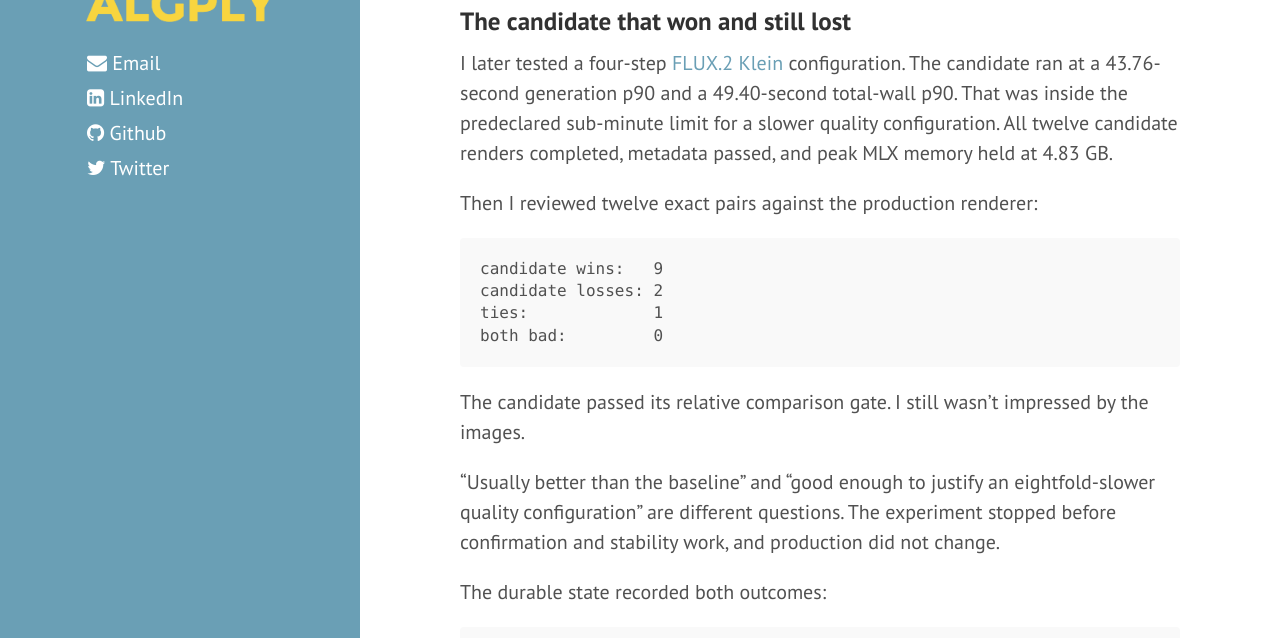
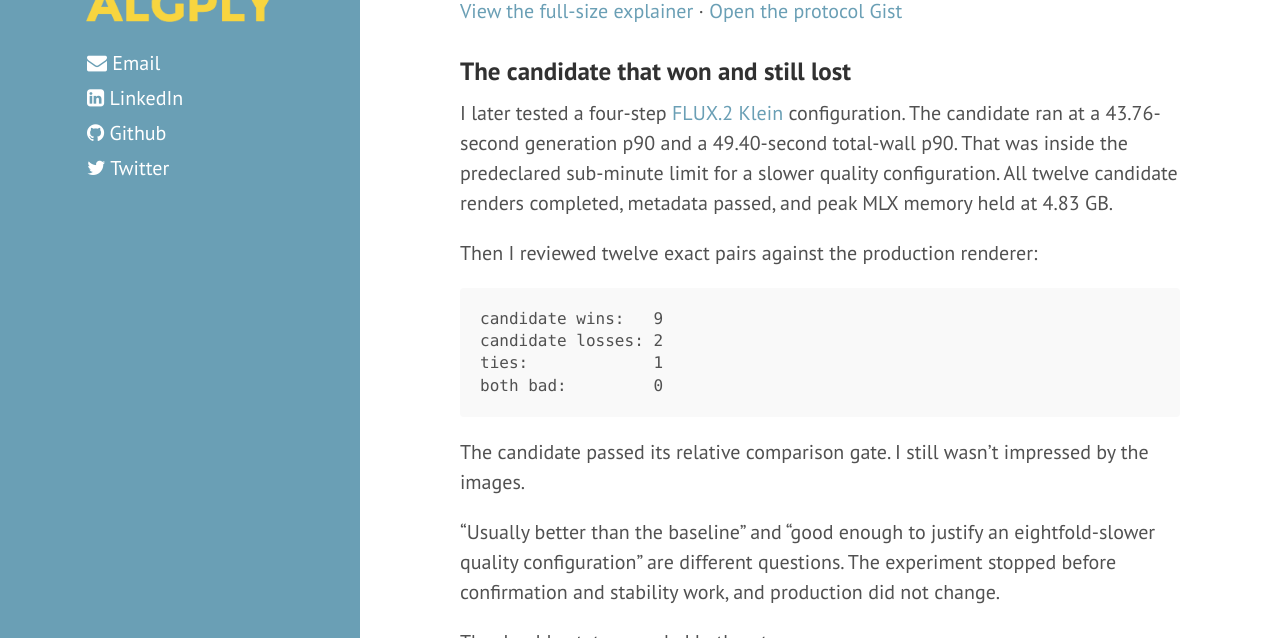
Before and after one commit to josephgardner/josephgardner.github.io, a Jekyll site: the page built from _posts/2026-07-19-agent-session-protocol.md, in a window 1280 px wide and 900 px high, scrolled down 4086 px, cut to the strip 262-900 px from the top of the window. Built offline with Jekyll 4.4.1, drawn with Linux system fonts in a browser that asks for light colours; nearby versions of some CDN libraries; comment, search, counter and statistics services are not loaded.

Commit message:
Update protocol explainer navigation

```diff
--- a/_posts/2026-07-19-agent-session-protocol.md
+++ b/_posts/2026-07-19-agent-session-protocol.md
@@ -161,7 +161,10 @@ When that slice finishes, the task remains active while `NEXT.md` advances to
 the next evidence gap. The queue preserves strategic priority. `NEXT.md`
 prevents that priority from becoming unlimited authority.
 
-[![Agent Session Protocol continuity loop](https://gist.githubusercontent.com/josephgardner/5eb3359d1342e08d60ceba1993983cfe/raw/f03b25a4b1ba14332d549fbb660541ab8576955f/PROTOCOL_EXPLAINER.svg)](https://gist.github.com/josephgardner/5eb3359d1342e08d60ceba1993983cfe)
+[![Agent Session Protocol continuity loop](https://gist.githubusercontent.com/josephgardner/5eb3359d1342e08d60ceba1993983cfe/raw/28c287d39f87f86d2f93442209602b86fff7bf2b/PROTOCOL_EXPLAINER.svg)](https://gist.githubusercontent.com/josephgardner/5eb3359d1342e08d60ceba1993983cfe/raw/28c287d39f87f86d2f93442209602b86fff7bf2b/PROTOCOL_EXPLAINER.svg)
+
+[View the full-size explainer](https://gist.githubusercontent.com/josephgardner/5eb3359d1342e08d60ceba1993983cfe/raw/28c287d39f87f86d2f93442209602b86fff7bf2b/PROTOCOL_EXPLAINER.svg)
+&middot; [Open the protocol Gist](https://gist.github.com/josephgardner/5eb3359d1342e08d60ceba1993983cfe)
 
 ### The candidate that won and still lost
 
```
